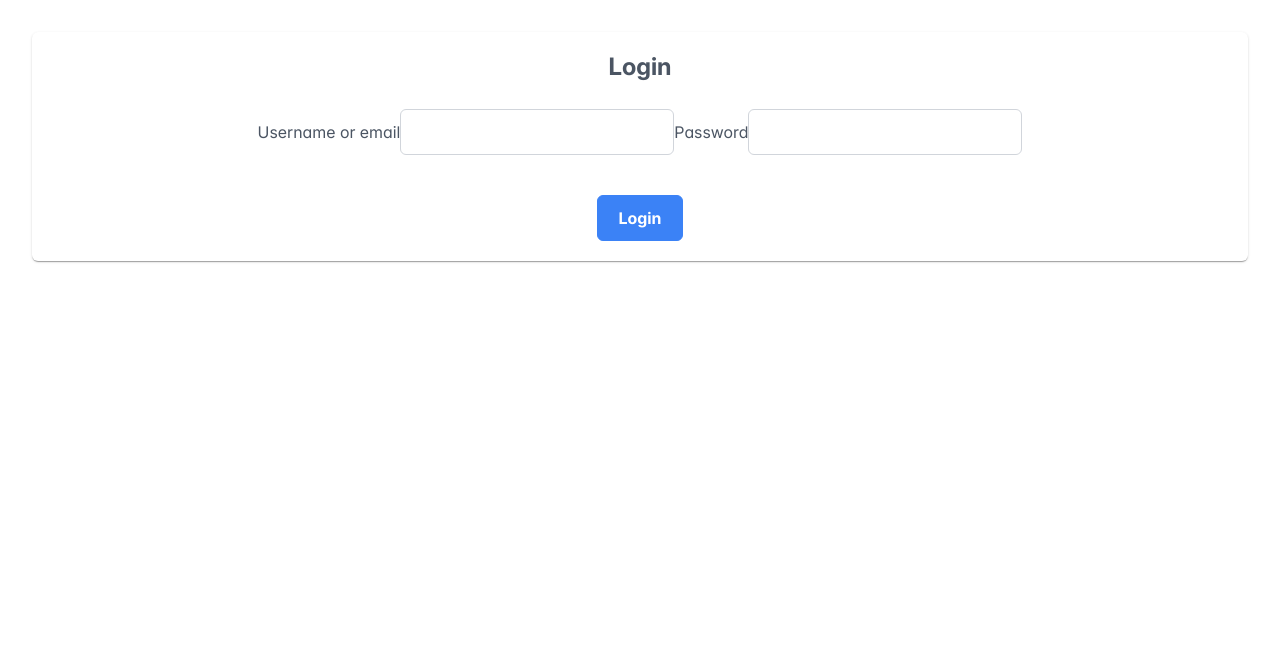
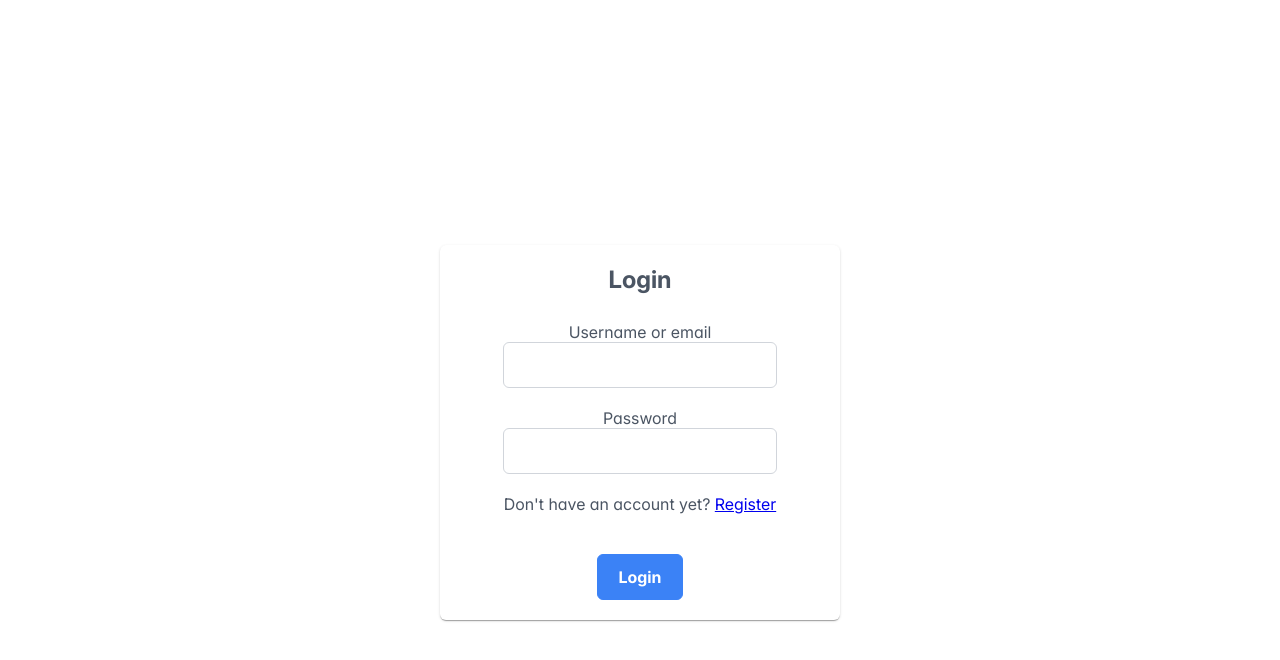
Before and after one commit to haziqam/bondflix-spa-client, a React (Vite) app in the folder bondflix-spa-service/: page /login in a window 1280 px wide. Shown: the top 660 px of the page. Built offline with nearby package versions, Linux system fonts and the light colour scheme; no server answers.

Commit message:
feat: update login page, hyperlink to register

```diff
--- a/bondflix-spa-service/src/pages/Login/Login.components.tsx
+++ b/bondflix-spa-service/src/pages/Login/Login.components.tsx
@@ -6,7 +6,7 @@ import { InputText } from "primereact/inputtext";
 import { Button } from "primereact/button";
 import { Password } from "primereact/password";
 import { login } from "../../services/auth.service";
-import { useNavigate } from "react-router-dom";
+import { Link, useNavigate } from "react-router-dom";
 import { useToast } from "../../hooks/useToast";
 import { Toast } from "primereact/toast";
 //TODO:
@@ -45,16 +45,34 @@ export function LoginForm() {
     return (
         <>
             <Toast ref={toastRef} position="bottom-right" />
-            <Card title="Login" footer={footer}>
+            <Card
+                title="Login"
+                footer={footer}
+                style={{
+                    width: "400px",
+                }}
+            >
                 <form>
-                    <label htmlFor="identifier">Username or email</label>
+                    <div
+                        style={{
+                            display: "flex",
+                            flexDirection: "column",
+                            gap: "20px",
+                        }}
+                    >
+                        <div>
+                            <label style={{ display: "block" }}>
+                                Username or email
+                            </label>
                             <InputText
                                 id="identifier"
                                 name="identifier"
                                 value={loginFormData.identifier}
                                 onChange={handleFormChange}
                             />
-                    <label htmlFor="password">Password</label>
+                        </div>
+                        <div>
+                            <label style={{ display: "block" }}>Password</label>
                             <Password
                                 id="password"
                                 name="password"
@@ -62,6 +80,12 @@ export function LoginForm() {
                                 onChange={handleFormChange}
                                 feedback={false}
                             />
+                        </div>
+                        <div>
+                            Don't have an account yet?{" "}
+                            <Link to={"/register"}>Register</Link>
+                        </div>
+                    </div>
                 </form>
             </Card>
         </>
--- a/bondflix-spa-service/src/pages/Login/Login.tsx
+++ b/bondflix-spa-service/src/pages/Login/Login.tsx
@@ -3,5 +3,16 @@ import { LoginForm } from "./Login.components";
 
 export function Login() {
     useAutoLogin(true);
-    return <LoginForm />;
+    return (
+        <div
+            style={{
+                display: "flex",
+                justifyContent: "center",
+                alignItems: "center",
+                height: "100vh",
+            }}
+        >
+            <LoginForm />
+        </div>
+    );
 }
```
Lines whose indentation alone changed are shown as unchanged.
